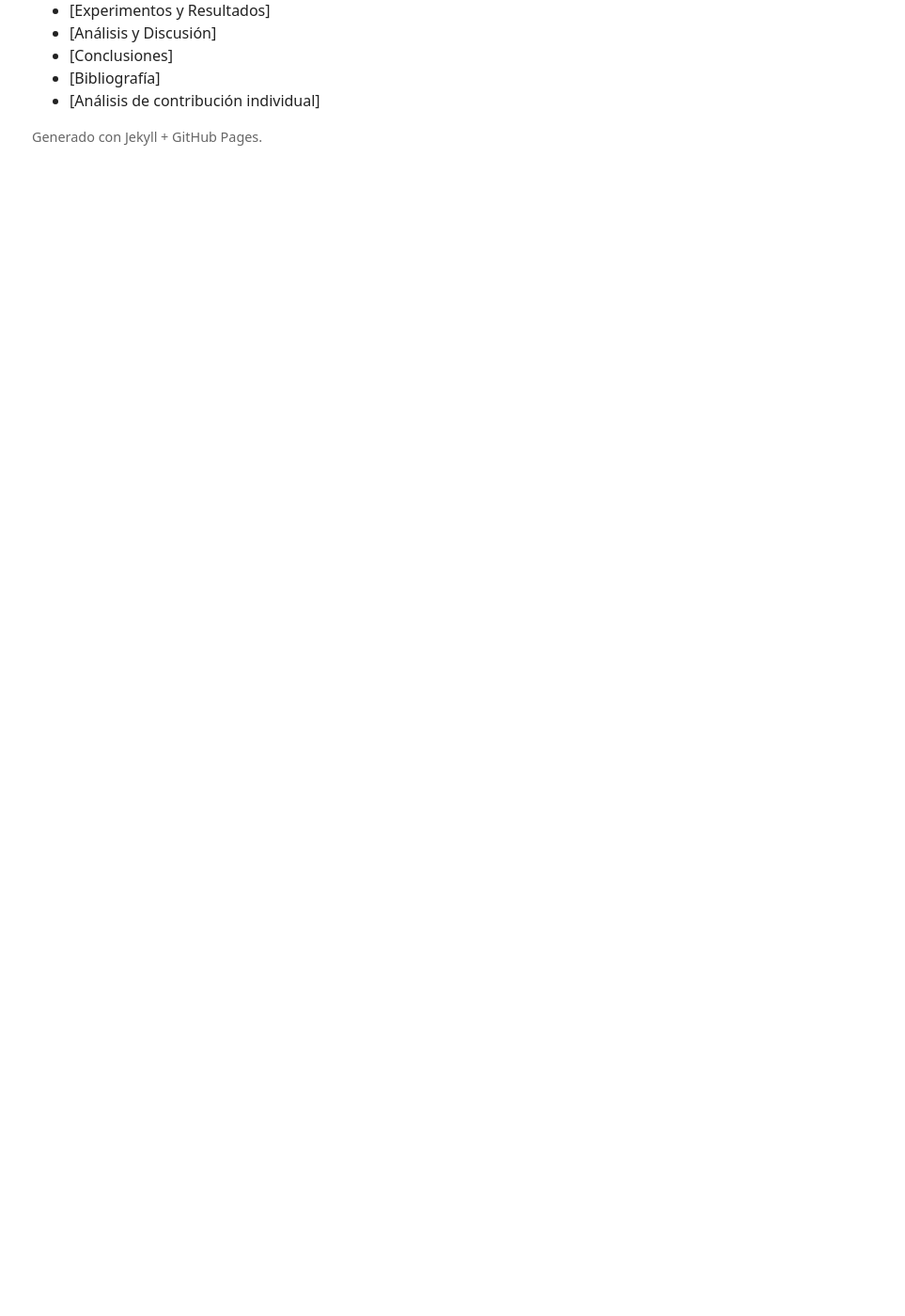
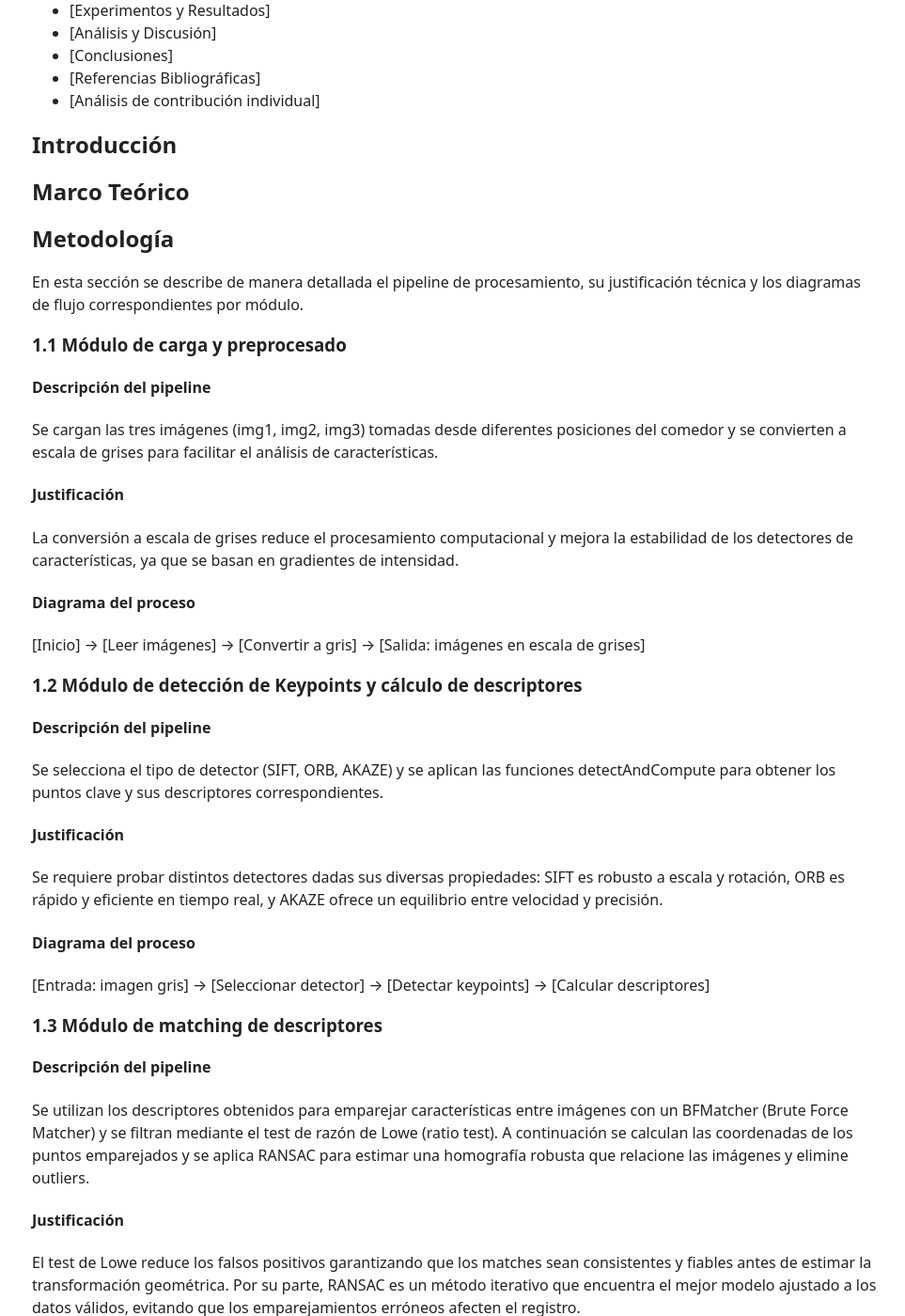
Before and after one commit to NeuroVisionUNAL2025/taller_2, a Jekyll site: the page built from docs/index.md, in a window 1280 px wide and 1400 px high, scrolled down 450 px. Shown: the whole window at 94% size, without its empty margins (156-1119 px from the left). Built offline with Jekyll 4.4.1, drawn with Linux system fonts in a browser that asks for light colours; our own code applies the rules of GitHub Pages for plain Markdown files; before the commit the page ends 900 px from its top, so only the background shows below that; some of the changed text lies outside the part shown.

Commit message:
Enhance documentation in index.md by adding detailed descriptions for the image processing pipeline, including modules for loading, keypoint detection, descriptor matching, panorama construction, and calibration. Improve clarity and structure of the report.

```diff
--- a/docs/index.md
+++ b/docs/index.md
@@ -11,5 +11,79 @@
 - [Experimentos y Resultados]
 - [Análisis y Discusión]
 - [Conclusiones]
-- [Bibliografía]
+- [Referencias Bibliográficas]
 - [Análisis de contribución individual]
+
+## Introducción
+
+## Marco Teórico
+
+## Metodología
+
+En esta sección se describe de manera detallada el pipeline de procesamiento, su justificación técnica y los diagramas de flujo correspondientes por módulo.
+
+### 1.1 Módulo de carga y preprocesado
+
+#### Descripción del pipeline
+Se cargan las tres imágenes (img1, img2, img3) tomadas desde diferentes posiciones del comedor y se convierten a escala de grises para facilitar el análisis de características.
+
+#### Justificación
+La conversión a escala de grises reduce el procesamiento computacional y mejora la estabilidad de los detectores de características, ya que se basan en gradientes de intensidad.
+
+#### Diagrama del proceso
+[Inicio] → [Leer imágenes] → [Convertir a gris] → [Salida: imágenes en escala de grises]
+
+### 1.2 Módulo de detección de Keypoints y cálculo de descriptores
+
+#### Descripción del pipeline
+Se selecciona el tipo de detector (SIFT, ORB, AKAZE) y se aplican las funciones detectAndCompute para obtener los puntos clave y sus descriptores correspondientes.
+
+#### Justificación
+Se requiere probar distintos detectores dadas sus diversas propiedades: SIFT es robusto a escala y rotación, ORB es rápido y eficiente en tiempo real, y AKAZE ofrece un equilibrio entre velocidad y precisión.
+
+#### Diagrama del proceso
+[Entrada: imagen gris] → [Seleccionar detector] → [Detectar keypoints] → [Calcular descriptores]
+
+### 1.3 Módulo de matching de descriptores
+
+#### Descripción del pipeline
+Se utilizan los descriptores obtenidos para emparejar características entre imágenes con un BFMatcher (Brute Force Matcher) y se filtran mediante el test de razón de Lowe (ratio test). A continuación se calculan las coordenadas de los puntos emparejados y se aplica RANSAC para estimar una homografía robusta que relacione las imágenes y elimine outliers.
+
+#### Justificación
+El test de Lowe reduce los falsos positivos garantizando que los matches sean consistentes y fiables antes de estimar la transformación geométrica. Por su parte, RANSAC es un método iterativo que encuentra el mejor modelo ajustado a los datos válidos, evitando que los emparejamientos erróneos afecten el registro.
+
+#### Diagrama del proceso
+[Entrada: descriptores] → [BFMatcher knnMatch] → [Filtrar con ratio test] → [Buenos matches] → [RANSAC iterativo] → [Homografía óptima H] → [Máscara de inliers]
+
+### 1.4 Módulo de construcción del lienzo panorámico y fusión
+
+#### Descripción del pipeline
+Se calculan las dimensiones del lienzo de salida a partir de las esquinas transformadas de cada imagen, y se aplican las homografías para proyectarlas en un mismo plano. Finalmente, se combinan para formar una única vista coherente del comedor.
+
+#### Justificación
+La homografía permite transformar las imágenes en un sistema de referencia común, creando un mosaico que conserva las proporciones y relaciones espaciales reales.
+
+#### Diagrama del proceso
+[Entrada: imágenes y homografías] → [Transformar esquinas] → [WarpPerspective] → [Combinar imágenes]
+
+### 1.5 Módulo de interfaz de calibración y medición
+
+#### Descripción del pipeline
+Se muestra el mosaico final en una ventana ajustada a 1080 px de ancho. El usuario selecciona dos puntos para calibrar la escala en cm, y luego puede medir distancias con nuevos pares de clics.
+
+#### Justificación
+Permitir la interacción directa sobre la imagen facilita la calibración basada en objetos de referencia y la medición visual en unidades físicas reales.
+
+#### Diagrama del proceso
+[Mostrar mosaico] → [Clics de calibración] → [Calcular escala] → [Clics de medición] → [Mostrar distancia]
+
+
+## Experimentos y Resultados
+
+## Análisis y Discusión
+
+## Conclusiones
+
+## Referencias Bibliográficas
+
+## Análisis de contribución individual
```
